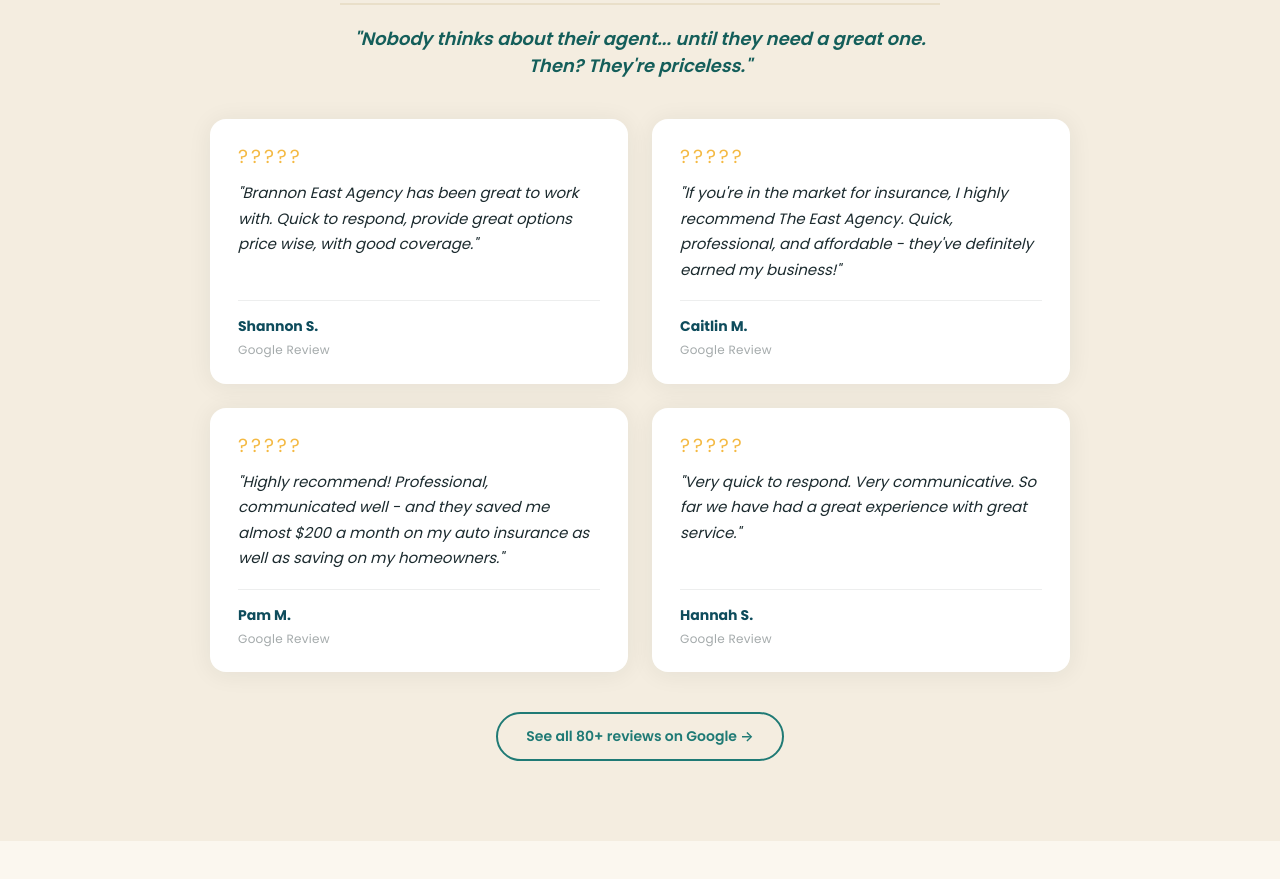
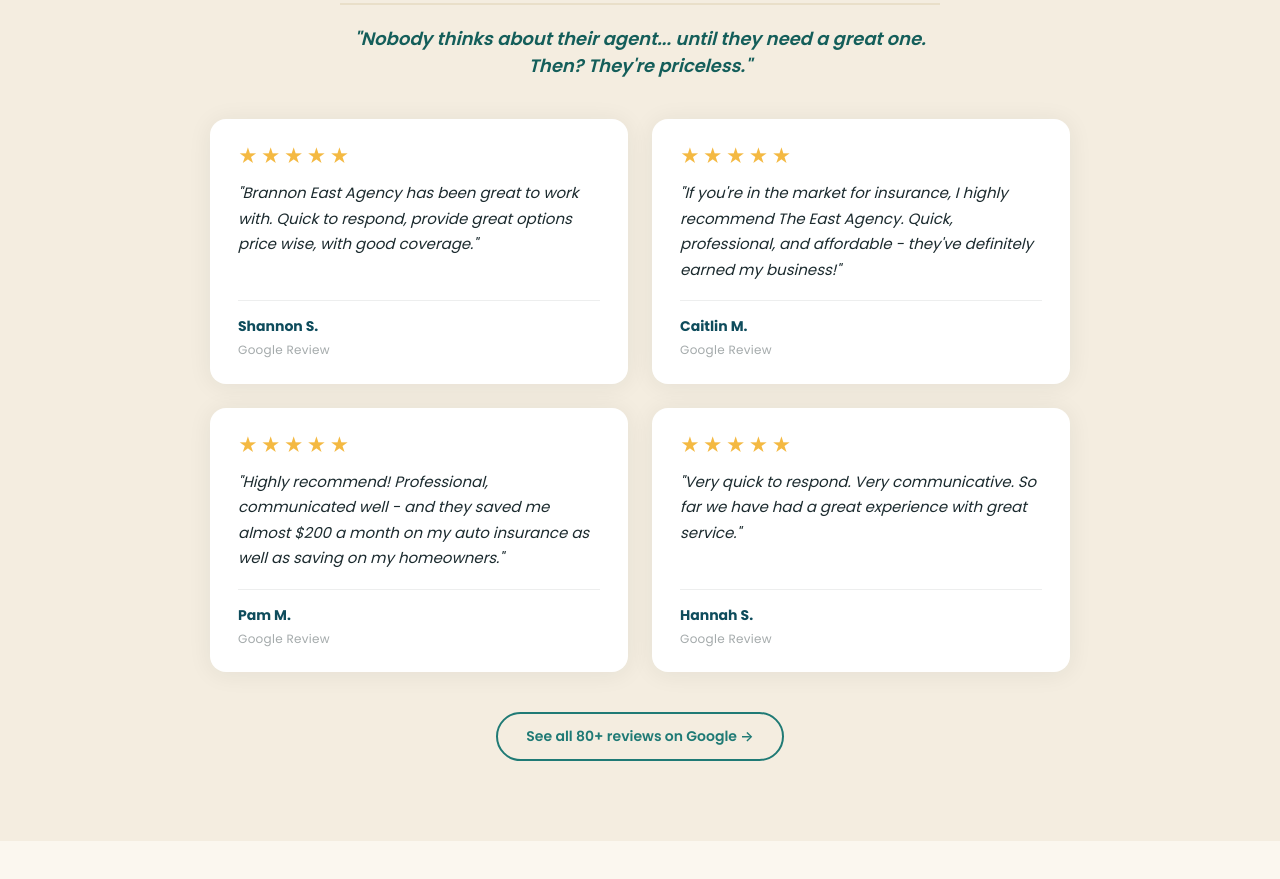
Before and after one commit to eastagency/brannoneast-agency-site, a plain HTML site: page index.html in a window 1280 px wide. Shown: the part 2907-3786 px from the top of the page. Drawn offline with Linux system fonts and the light colour scheme.

Commit message:
Fix testimonial stars (UTF-8 encoding corruption)

```diff
--- a/index.html
+++ b/index.html
@@ -216,7 +216,7 @@
     <div class="testimonials-grid">
 
       <div class="testimonial-card">
-        <div class="t-stars">?????</div>
+        <div class="t-stars">&#9733;&#9733;&#9733;&#9733;&#9733;</div>
         <p class="t-text">"Brannon East Agency has been great to work with. Quick to respond, provide great options price wise, with good coverage."</p>
         <div class="t-author">
           <span class="t-name">Shannon S.</span>
@@ -225,7 +225,7 @@
       </div>
 
       <div class="testimonial-card">
-        <div class="t-stars">?????</div>
+        <div class="t-stars">&#9733;&#9733;&#9733;&#9733;&#9733;</div>
         <p class="t-text">"If you're in the market for insurance, I highly recommend The East Agency. Quick, professional, and affordable - they've definitely earned my business!"</p>
         <div class="t-author">
           <span class="t-name">Caitlin M.</span>
@@ -234,7 +234,7 @@
       </div>
 
       <div class="testimonial-card">
-        <div class="t-stars">?????</div>
+        <div class="t-stars">&#9733;&#9733;&#9733;&#9733;&#9733;</div>
         <p class="t-text">"Highly recommend! Professional, communicated well - and they saved me almost $200 a month on my auto insurance as well as saving on my homeowners."</p>
         <div class="t-author">
           <span class="t-name">Pam M.</span>
@@ -243,7 +243,7 @@
       </div>
 
       <div class="testimonial-card">
-        <div class="t-stars">?????</div>
+        <div class="t-stars">&#9733;&#9733;&#9733;&#9733;&#9733;</div>
         <p class="t-text">"Very quick to respond. Very communicative. So far we have had a great experience with great service."</p>
         <div class="t-author">
           <span class="t-name">Hannah S.</span>
```
